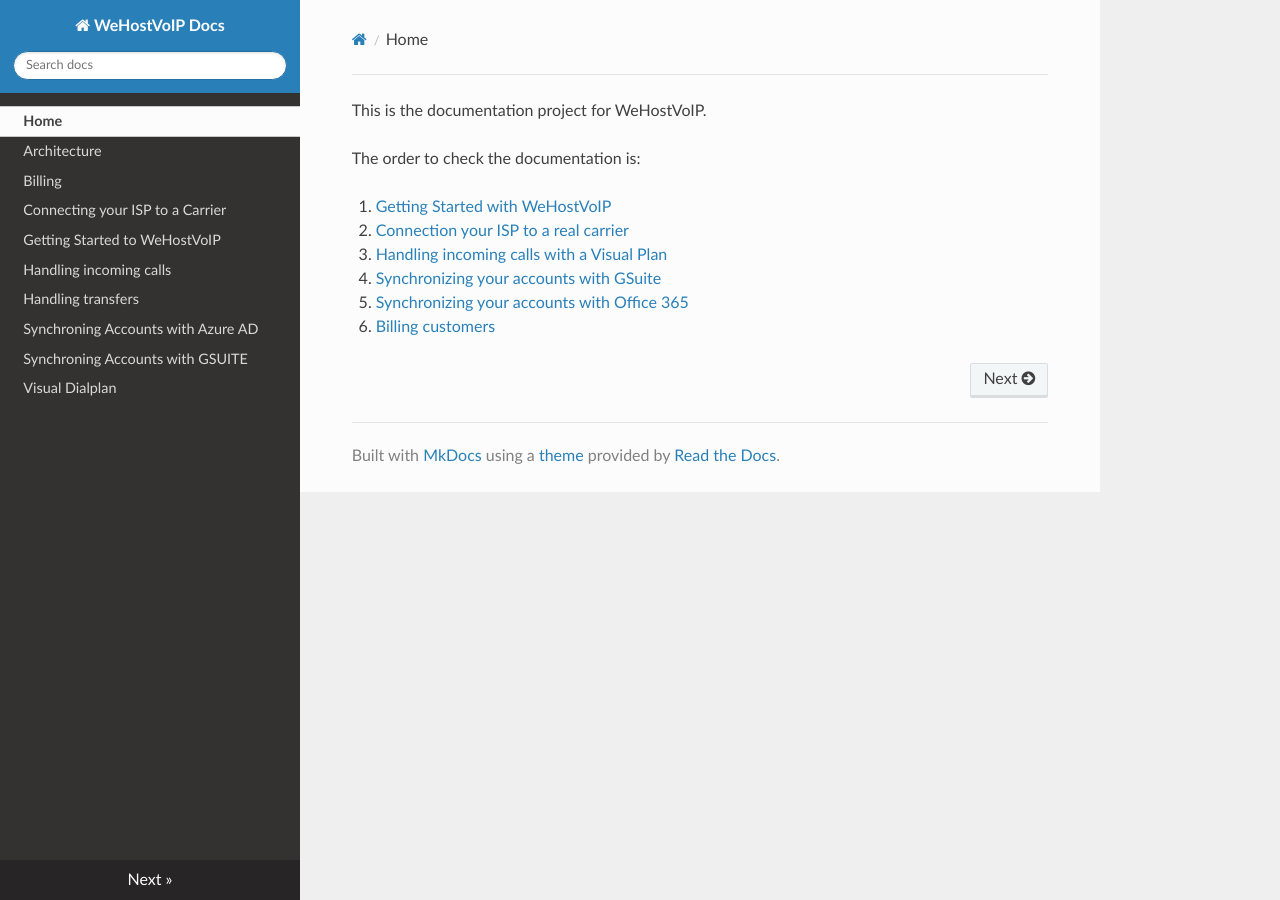
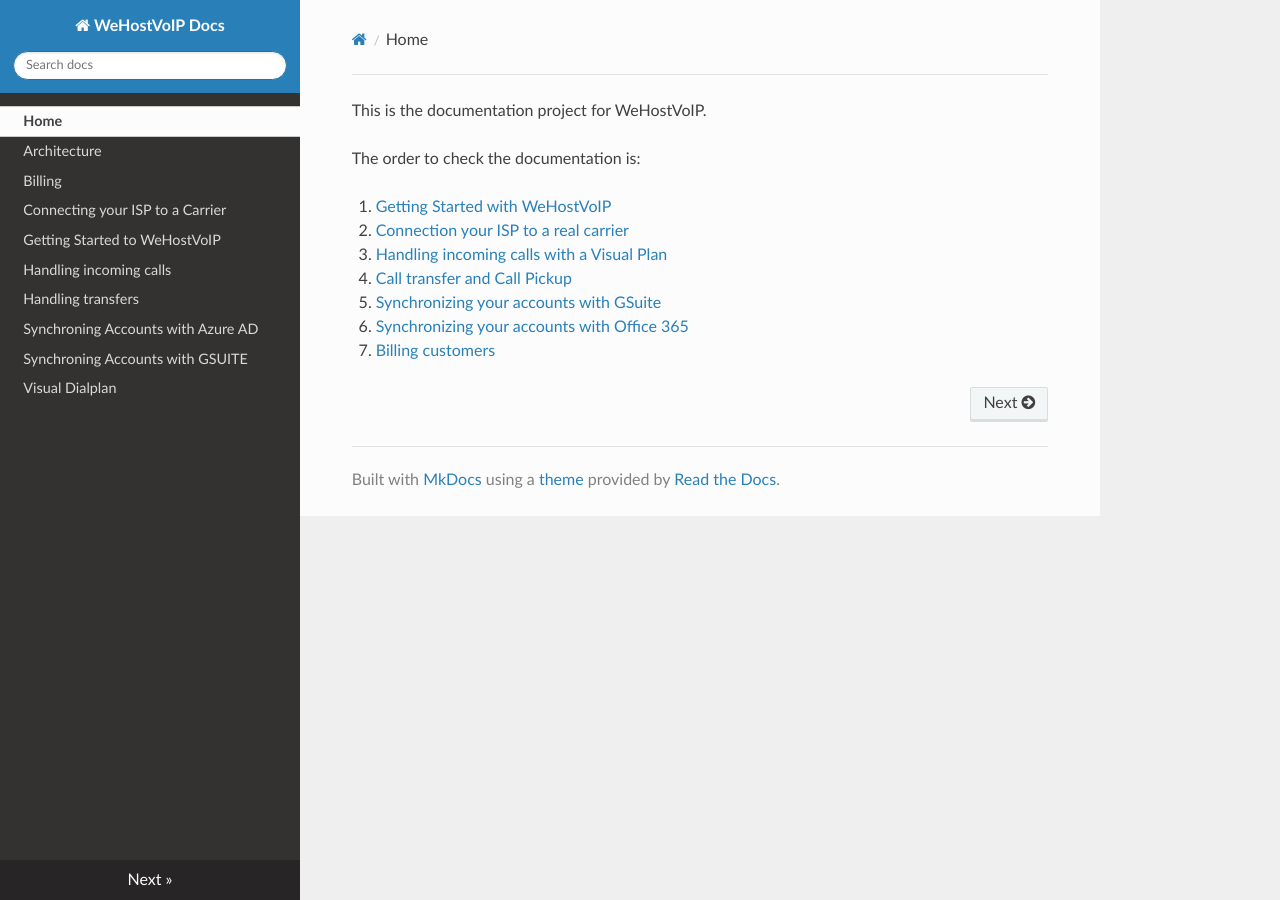
Before and after one commit to pauloantonio-git/wehostvoip-docs, an MkDocs documentation site: the page built from docs/index.md, in a window 1280 px wide. Built offline with MkDocs 1.6.1, drawn with Linux system fonts in a browser that asks for light colours; nearby versions of some CDN libraries.

Commit message:
Update index.md

```diff
--- a/docs/index.md
+++ b/docs/index.md
@@ -5,6 +5,7 @@
 1. [Getting Started with WeHostVoIP](getting_started.md)
 2. [Connection your ISP to a real carrier](connecting_wehostvoip.md)
 3. [Handling incoming calls with a Visual Plan](handling_incoming_calls.md)
-4. [Synchronizing your accounts with GSuite](synchronization-gsuite.md)
-5. [Synchronizing your accounts with Office 365](synchronization-azure.md)
-6. [Billing customers](billing.md)
+4. [Call transfer and Call Pickup](docs/handling_transfers.md)
+5. [Synchronizing your accounts with GSuite](synchronization-gsuite.md)
+6. [Synchronizing your accounts with Office 365](synchronization-azure.md)
+7. [Billing customers](billing.md)
```
